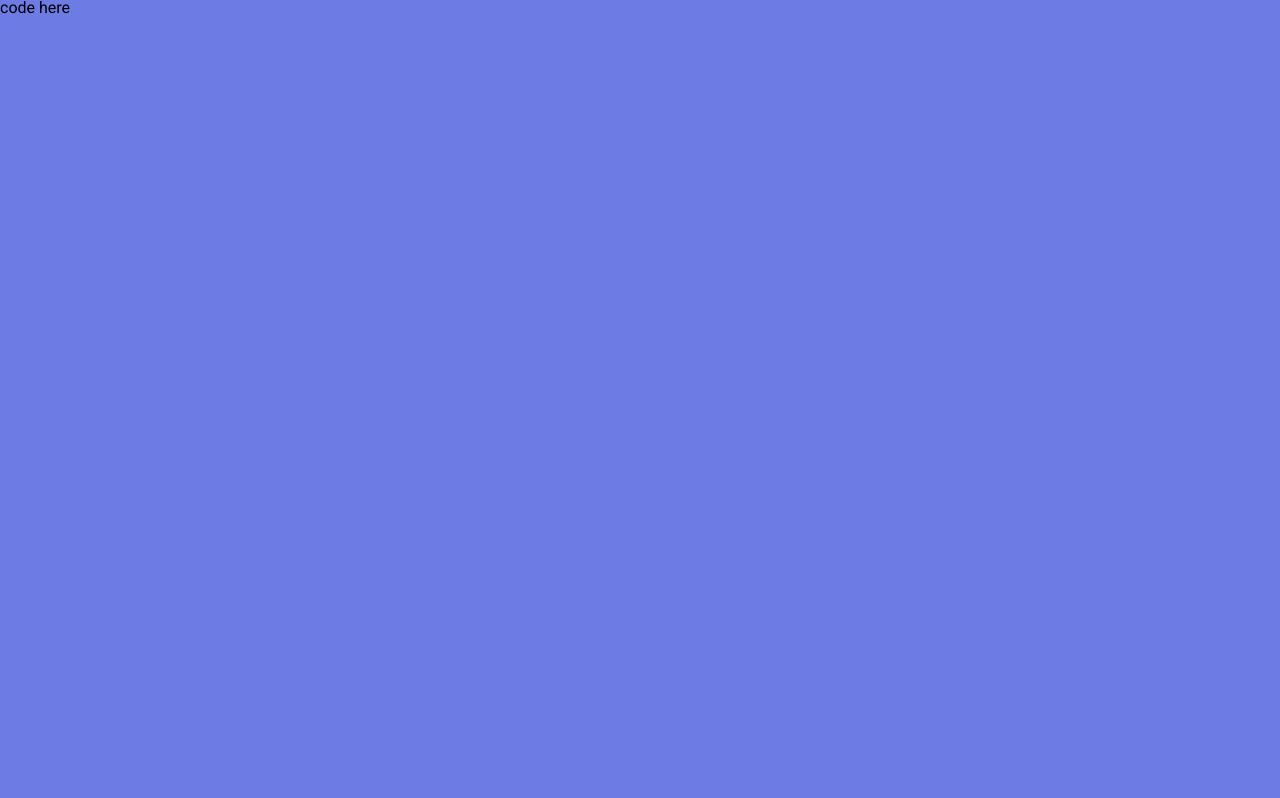
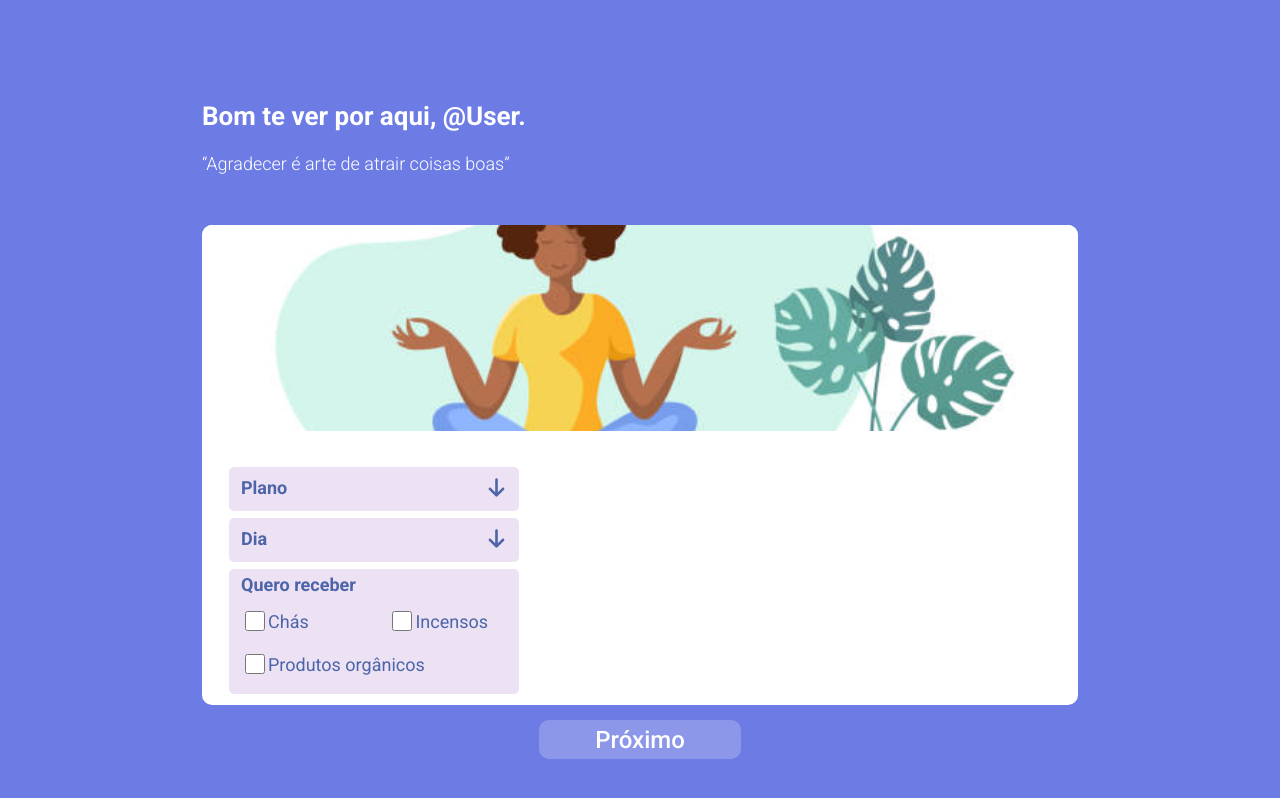
Before and after one commit to andrezzasouza/GratiBox_Front-end, a React (Create React App) app: page /subscription in a window 1280 px wide. Built offline with nearby package versions, Linux system fonts and the light colour scheme.

Commit message:
Configure plan selection

```diff
--- a/package.json
+++ b/package.json
@@ -9,6 +9,7 @@
     "axios": "^0.24.0",
     "react": "^17.0.2",
     "react-dom": "^17.0.2",
+    "react-icons": "^4.3.1",
     "react-loader-spinner": "^4.0.0",
     "react-router-dom": "^6.0.2",
     "react-scripts": "4.0.3",
--- a/public/index.html
+++ b/public/index.html
@@ -4,7 +4,7 @@
     <meta charset="utf-8" />
     <link rel="icon" href="%PUBLIC_URL%/favicon.ico" />
     <meta name="viewport" content="width=device-width, initial-scale=1" />
-    <meta name="theme-color" content="#8C97EA1" />
+    <meta name="theme-color" content="#8C97EA" />
     <meta
       name="description"
       content="Receba em casa um box com chás, produtos organicos, incensos e muito mais..."
--- a/src/App.js
+++ b/src/App.js
@@ -7,10 +7,13 @@ import Login from './pages/Login';
 import Plans from './pages/Plans';
 import Details from './pages/Details';
 import Subscription from './pages/Subscription';
+import PlaceOrder from './pages/PlaceOrder';
 import UserContext from './contexts/UserContext';
+import OrderContext from './contexts/OrderContext';
 
 function App() {
   const [userData, setUserData] = useState('');
+  const [orderInfo, setOrderInfo] = useState({});
 
   useEffect(() => {
     const userLogin = JSON.parse(localStorage.getItem('loginData'));
@@ -21,6 +24,7 @@ function App() {
     <UserContext.Provider value={{ userData, setUserData }}>
       <Router>
         <GlobalStyle />
+        <OrderContext.Provider value={{ orderInfo, setOrderInfo }}>
           <Routes>
             <Route exact path="/" element={<Home />} />
             <Route exact path="/sign-up" element={<SignUp />} />
@@ -28,7 +32,9 @@ function App() {
             <Route exact path="/plans" element={<Plans />} />
             <Route exact path="/details" element={<Details />} />
             <Route exact path="/subscription" element={<Subscription />} />
+            <Route exact path="/place-order" element={<PlaceOrder />} />
           </Routes>
+        </OrderContext.Provider>
       </Router>
     </UserContext.Provider>
   );
--- /dev/null
+++ b/src/contexts/OrderContext.js
@@ -0,0 +1,5 @@
+import { createContext } from 'react';
+
+const OrderContext = createContext();
+
+export default OrderContext;
--- a/src/pages/Subscription.js
+++ b/src/pages/Subscription.js
@@ -1,3 +1,317 @@
+import styled from 'styled-components';
+import { useState, useEffect, useContext } from 'react';
+import { useLocation, useNavigate } from 'react-router-dom';
+import { ImArrowDown2, ImArrowUp2 } from 'react-icons/im';
+import { InnerBigContainer, TopText } from '../assets/styles/PlanStyle';
+import OrderContext from '../contexts/OrderContext';
+import Greeting from '../components/Greeting';
+import imgSubscription from '../assets/images/image03.jpg';
+
 export default function Subscription() {
-  return <>code here</>;
+  const location = useLocation();
+  const navigate = useNavigate();
+  const { setOrderInfo } = useContext(OrderContext);
+
+  const [planType, setPlanType] = useState('Plano');
+  const [openPlanList, setOpenPlanList] = useState(false);
+  const [chooseDay, setChooseDay] = useState('Dia');
+  const [openDayList, setOpenDayList] = useState(false);
+  const [warning, setWarning] = useState('');
+  const [tea, setTea] = useState(false);
+  const [incense, setIncense] = useState(false);
+  const [organic, setOrganic] = useState(false);
+
+  const subscriptionData = {};
+
+  const validType = planType === 'Mensal' || planType === 'Semanal';
+  const validProducts = tea || incense || organic;
+  const validDay =
+    (planType === 'Mensal' &&
+      (chooseDay === 'Dia 01' ||
+        chooseDay === 'Dia 10' ||
+        chooseDay === 'Dia 20')) ||
+    (planType === 'Semanal' &&
+      (chooseDay === 'Segunda' ||
+        chooseDay === 'Quarta' ||
+        chooseDay === 'Sexta'));
+
+  if (!localStorage.getItem('loginData')) {
+    navigate('/');
+  }
+
+  useEffect(() => {
+    if (location.search.includes('weekly')) {
+      setPlanType('Semanal');
+    } else if (location.search.includes('monthly')) {
+      setPlanType('Mensal');
+    } else {
+      setPlanType('Plano');
+    }
+  }, []);
+
+  function goToAddress() {
+    setWarning('');
+    if (validType && validDay && validProducts) {
+      subscriptionData.type = planType;
+      subscriptionData.day = chooseDay;
+      subscriptionData.tea = tea;
+      subscriptionData.incense = incense;
+      subscriptionData.organic = organic;
+      setOrderInfo(subscriptionData);
+      navigate('/place-order');
+    }
+    if (!validProducts) {
+      setWarning(
+        'Você deve escolher pelo menos um dos produtos que deseja receber.'
+      );
+    }
+    if (!validDay) {
+      setWarning(
+        'Você deve escolher entre os dias 01, 10 e 20 para o plano mensal ou seguda, quarta e sexta para o plano semanal '
+      );
+    }
+    if (!validType) {
+      setWarning(
+        'Você deve escolher o plano mensal ou o plano semanal para continuar.'
+      );
+    }
+  }
+
+  const plans = ['Semanal', 'Mensal'];
+  const weeklyDays = ['Segunda', 'Quarta', 'Sexta'];
+  const monthlyDays = ['Dia 01', 'Dia 10', 'Dia 20'];
+
+  return (
+    <InnerBigContainer>
+      <Greeting />
+      <TopText>“Agradecer é arte de atrair coisas boas”</TopText>
+      <SubscriptionBox>
+        <img
+          src={imgSubscription}
+          alt="Menina meditando com uma planta do lado."
+        />
+        <LowerContainer>
+          <CategoryBox
+            visible={openPlanList}
+            onClick={() => setOpenPlanList(!openPlanList)}
+          >
+            <AlwaysVisible>
+              <h2 visible={openPlanList}>{planType}</h2>
+              {openPlanList ? (
+                <ImArrowUp2 className="arrow" />
+              ) : (
+                <ImArrowDown2 className="arrow" />
+              )}
+            </AlwaysVisible>
+            <DropDown visible={openPlanList}>
+              {plans.map((type, index) => (
+                <TypeHolder
+                  key={index}
+                  onClick={() => {
+                    if (planType !== type) {
+                      setPlanType(type);
+                      setChooseDay('Dia');
+                    }
+                  }}
+                >
+                  {type}
+                </TypeHolder>
+              ))}
+            </DropDown>
+          </CategoryBox>
+          <CategoryBox
+            visible={openDayList}
+            onClick={() => setOpenDayList(!openDayList)}
+          >
+            <AlwaysVisible>
+              <h2 visible={openDayList}>
+                {planType === 'Plano' ? 'Dia' : chooseDay}
+              </h2>
+              {openDayList ? (
+                <ImArrowUp2 className="arrow" />
+              ) : (
+                <ImArrowDown2 className="arrow" />
+              )}
+            </AlwaysVisible>
+            <DropDown visible={openDayList}>
+              {planType === 'Plano' ? (
+                <p>Escolha um plano acima para ver as opções de dias.</p>
+              ) : planType === 'Semanal' ? (
+                weeklyDays.map((type, index) => (
+                  <TypeHolder key={index} onClick={() => setChooseDay(type)}>
+                    {type}
+                  </TypeHolder>
+                ))
+              ) : (
+                monthlyDays.map((type, index) => (
+                  <TypeHolder key={index} onClick={() => setChooseDay(type)}>
+                    {type}
+                  </TypeHolder>
+                ))
+              )}
+            </DropDown>
+          </CategoryBox>
+          <ProductsBox>
+            <h2>Quero receber</h2>
+            <ul>
+              <li>
+                <input
+                  type="checkbox"
+                  name="Chás"
+                  id="tea"
+                  onChange={(e) => setTea(e.target.checked)}
+                />
+                <label htmlFor="tea">Chás</label>
+              </li>
+              <li>
+                <input
+                  type="checkbox"
+                  name="Incensos"
+                  id="incense"
+                  onChange={(e) => setIncense(e.target.checked)}
+                />
+                <label htmlFor="incense">Incensos</label>
+              </li>
+              <li>
+                <input
+                  type="checkbox"
+                  name="Produtos orgânicos"
+                  id="organic"
+                  onChange={(e) => setOrganic(e.target.checked)}
+                />
+                <label htmlFor="organic">Produtos orgânicos</label>
+              </li>
+            </ul>
+          </ProductsBox>
+        </LowerContainer>
+      </SubscriptionBox>
+      <WarningBox>
+        <p>{warning}</p>
+      </WarningBox>
+      <SubscriptionButton onClick={() => goToAddress()}>
+        Próximo
+      </SubscriptionButton>
+    </InnerBigContainer>
+  );
 }
+
+const SubscriptionBox = styled.div`
+  width: 100%;
+  background: #ffffff;
+  border-radius: 10px;
+  padding: 0 0 4px;
+  margin: 0 0 8px;
+  img {
+    width: 100%;
+    object-fit: cover;
+    height: 25.8vh;
+    border-radius: 10px;
+    margin: 0 0 33px;
+  }
+`;
+
+const LowerContainer = styled.section`
+  margin: 0 37px 0 27px;
+  h2 {
+    font-weight: 700;
+    font-size: 18px;
+    line-height: 21px;
+    color: #4d65a8;
+    margin: 0 0 13px;
+  }
+`;
+
+const CategoryBox = styled.div`
+  width: 290px;
+  height: ${(props) => (props.visible ? 'auto' : '44px')};
+  background: rgba(224, 209, 237, 0.62);
+  border-radius: 5px;
+  padding: 10px 12px 5px;
+  margin: 0 0 7px;
+
+  .arrow {
+    color: #4d65a8;
+    font-size: 21px;
+    margin: 0 0 13px;
+  }
+`;
+
+const AlwaysVisible = styled.div`
+  display: flex;
+  justify-content: space-between;
+  align-items: center;
+`;
+
+const DropDown = styled.div`
+  width: 290px;
+  display: ${(props) => (props.visible ? 'flex' : 'none')};
+  flex-direction: column;
+  p {
+    max-width: 85%;
+    font-size: 18px;
+    line-height: 21px;
+    color: #4d65a8;
+  }
+`;
+
+const TypeHolder = styled.div`
+  width: 85%;
+  height: 44px;
+  padding: 11.5px 0;
+  font-size: 18px;
+  line-height: 21px;
+  border-top: 1px solid rgba(77, 101, 168, 0.3);
+  color: #4d65a8;
+`;
+
+const ProductsBox = styled.div`
+  width: 290px;
+  background: rgba(224, 209, 237, 0.62);
+  border-radius: 5px;
+  padding: 5px 31px 0 12px;
+  margin: 0 0 7px;
+  ul {
+    display: flex;
+    justify-content: space-between;
+    flex-wrap: wrap;
+  }
+  li {
+    margin: 0 0 17px;
+  }
+  label {
+    font-size: 18px;
+    line-height: 21px;
+    color: #4d65a8;
+    vertical-align: middle;
+  }
+  input {
+    width: 20px;
+    height: 20px;
+    vertical-align: middle;
+  }
+`;
+
+const WarningBox = styled.div`
+  width: 290px;
+  margin: 15px calc((100% - 290px) / 2);
+  p {
+    color: #ffffff;
+    text-align: center;
+    width: 90%;
+  }
+`;
+
+const SubscriptionButton = styled.button`
+  width: 202px;
+  height: 39px;
+  background: #8c97ea;
+  border-radius: 10px;
+  border: none;
+  margin: 0 calc((100% - 202px) / 2);
+  font-family: Roboto, sans-serif;
+  font-weight: 500;
+  font-size: 24px;
+  line-height: 28px;
+  text-align: center;
+  color: #ffffff;
+`;
```
Also changed, not shown: style.css (added, +15 -0 lines), .eslintrc.json, public/manifest.json, src/pages/PlaceOrder.js (added), 1 other file (tests, documents, lock files or other folders). Lines whose indentation alone changed are shown as unchanged.
